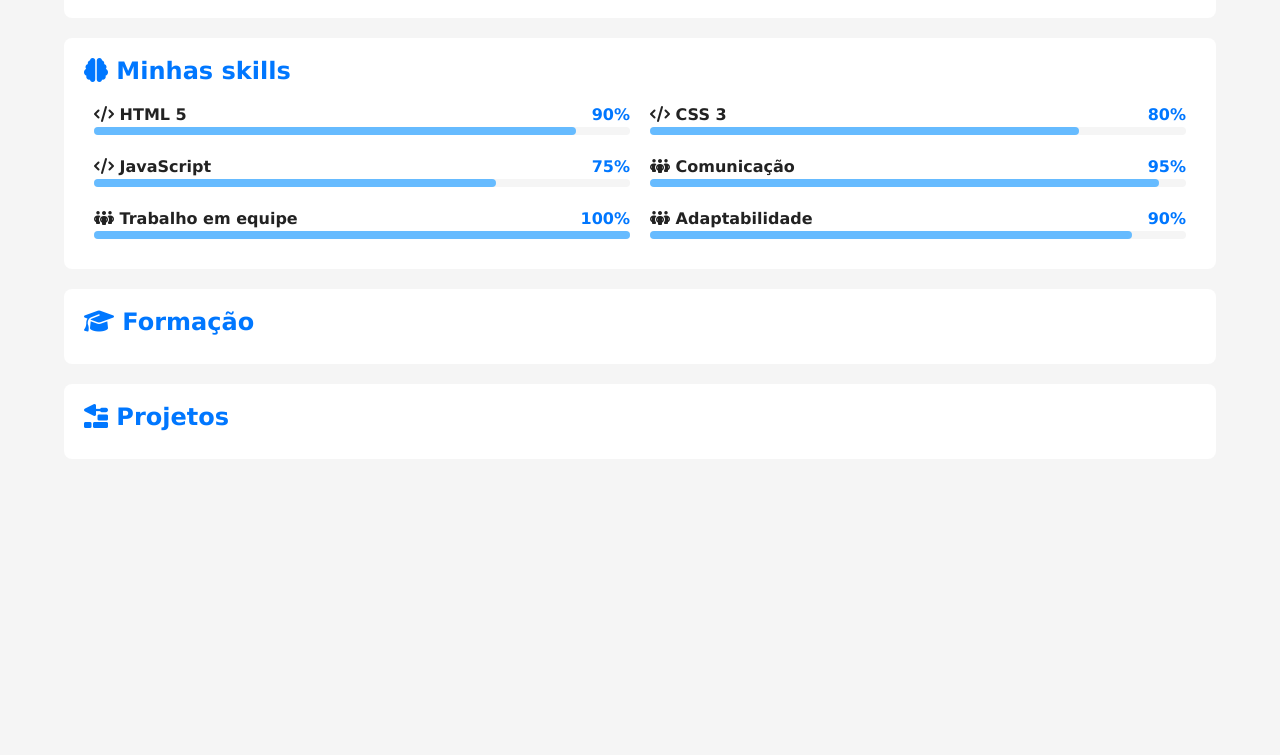
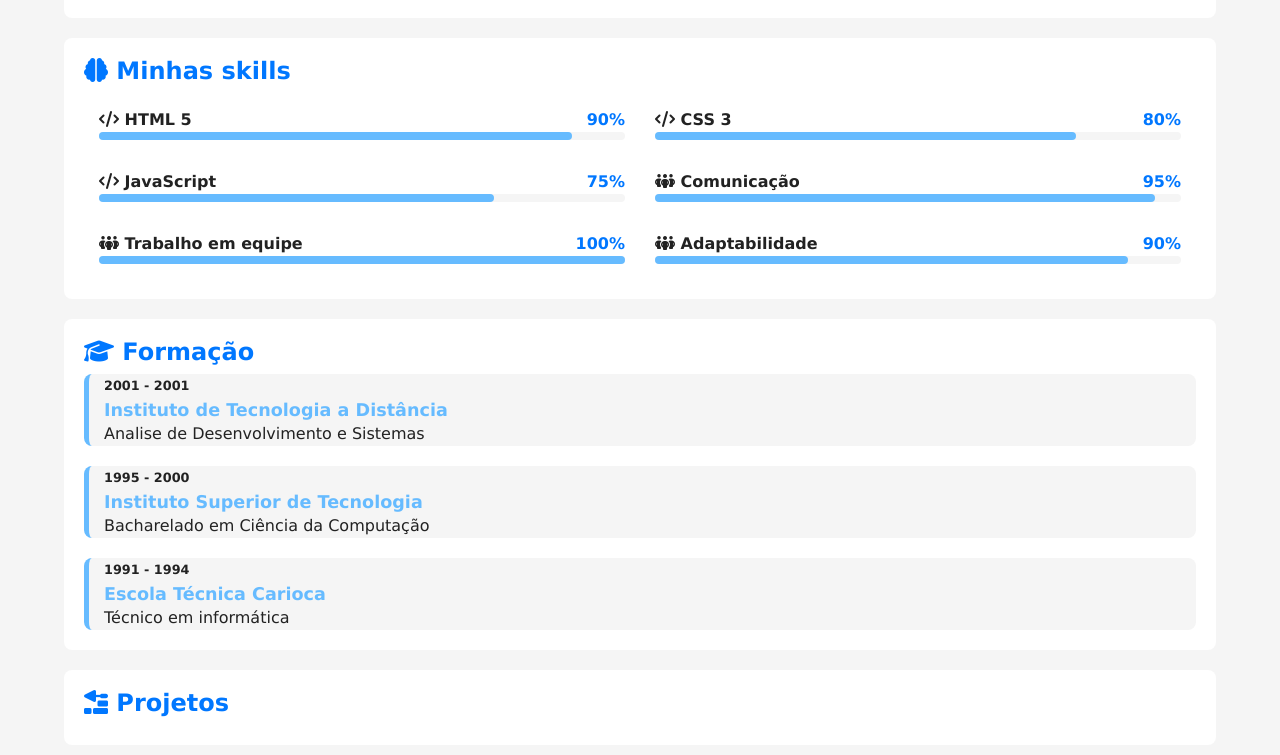
Before and after one commit to CarlosdaniDev/projeto-repositorio, a plain HTML site: page index.html in a window 1280 px wide. Shown: the part 1173-1928 px from the top of the page. Before the commit the page ends 1652 px from the top, so only its background shows below. Drawn offline with Linux system fonts and the light colour scheme.

Commit message:
formaçao

```diff
--- a/estilos/style.css
+++ b/estilos/style.css
@@ -138,7 +138,7 @@ article h2{
 
 }
 .item {
-  padding: 10px;
+  padding: 15px;
 }
 #skill-container .info {
   display: flex;
@@ -167,6 +167,36 @@ color: var(--texto);
   border-radius: 4px;
 
 }
+#formacao-container {
+  display: flex;
+  flex-direction: column-reverse;
+  gap: 20px;
+}
+
+#formacao-container .curso {
+  background-color: var(--fundo-principal);
+border-radius: 8px;
+border-left: 5px solid var(--destaque-inverso);
+padding-left: 15px;
+transition: border-width 0.5s, border-color 0.5s;
+
+}
+#formacao-container .curso:hover {
+border-left-width: 15px;
+cursor: pointer;
+border-color: var(--destaque);
+
+
+}
+#formacao-container .periodo {
+  font-size:0.8em ;
+  font-weight: bold;
+  color: var(--texto);
+}
+#formacao-container .instituicao {
+  color: var(--destaque-inverso);
+  font-size: 1.1em;
+}
 
 @media screen and (min-width: 768px) {
   #skill-container {
--- a/index.html
+++ b/index.html
@@ -120,7 +120,7 @@
                     <div class="item">
                         <div class="info">
                             <span class="nome">
-                               <i class="fa-solid fa-people-group"></i> Trabalho em equipe
+                                <i class="fa-solid fa-people-group"></i> Trabalho em equipe
                             </span>
                             <span class="porcent">
                                 100%
@@ -133,7 +133,7 @@
                         </div>
 
                     </div>
-                      <div class="item">
+                    <div class="item">
                         <div class="info">
                             <span class="nome">
                                 <i class="fa-solid fa-people-group"></i> Adaptabilidade
@@ -157,6 +157,26 @@
 
             <article id="formacao">
                 <h2><i class="fa-solid fa-graduation-cap"></i> Formação</h2>
+                <div id="formacao-container">
+                    <div class="curso">
+                        <p class="periodo">1991 - 1994</p>
+
+                        <h3 class="instituicao">Escola Técnica Carioca</h3>
+                        <p class="titulacao">Técnico em informática</p>
+                    </div>
+                    <div class="curso">
+                        <p class="periodo">1995 - 2000</p>
+
+                        <h3 class="instituicao">Instituto Superior de Tecnologia</h3>
+                        <p class="titulacao">Bacharelado em Ciência da Computação</p>
+                    </div>
+                    <div class="curso">
+                        <p class="periodo">2001 - 2001</p>
+
+                        <h3 class="instituicao">Instituto de Tecnologia a Distância</h3>
+                        <p class="titulacao">Analise de Desenvolvimento e Sistemas</p>
+                    </div>
+                </div>
             </article>
 
             <article id="projetos">
```
